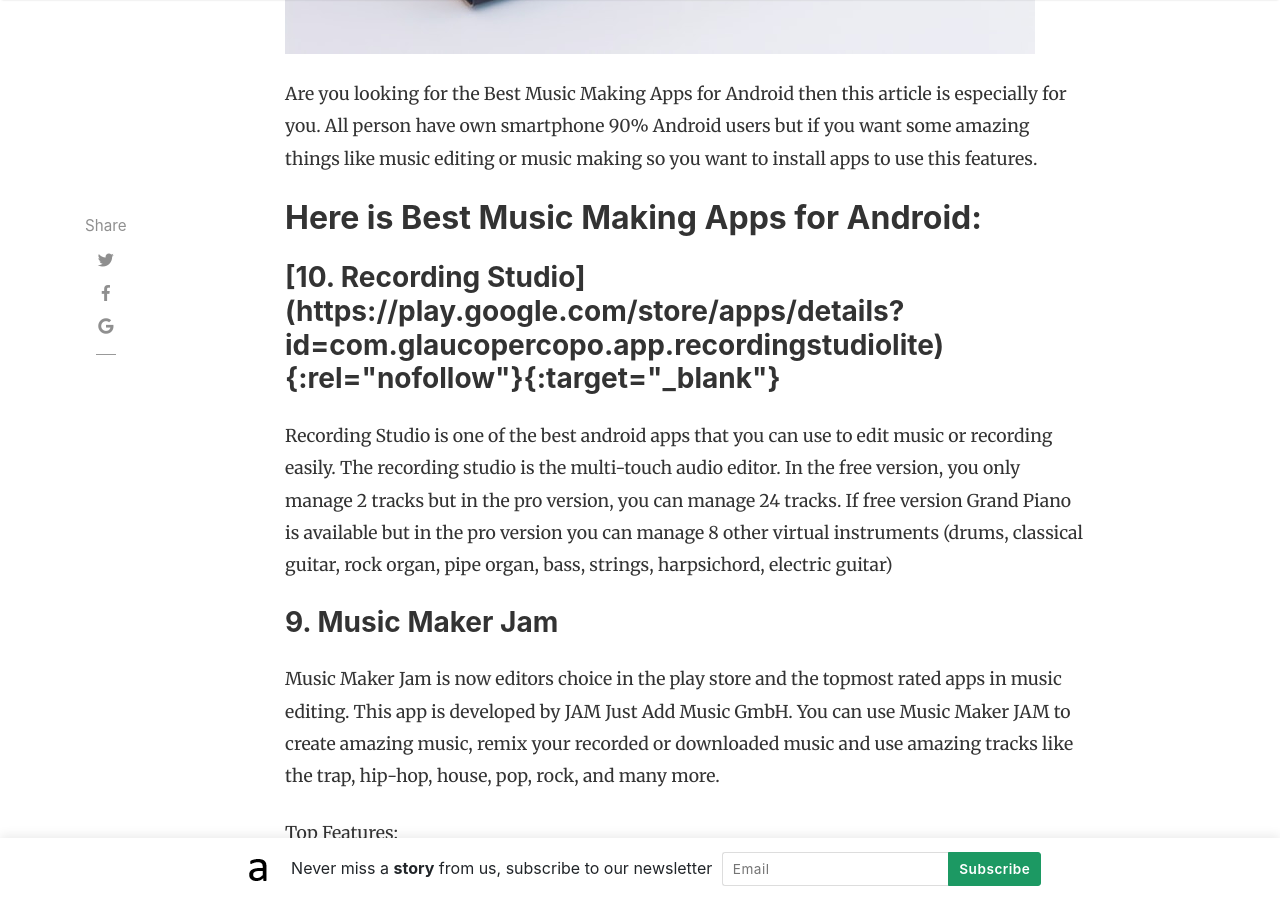
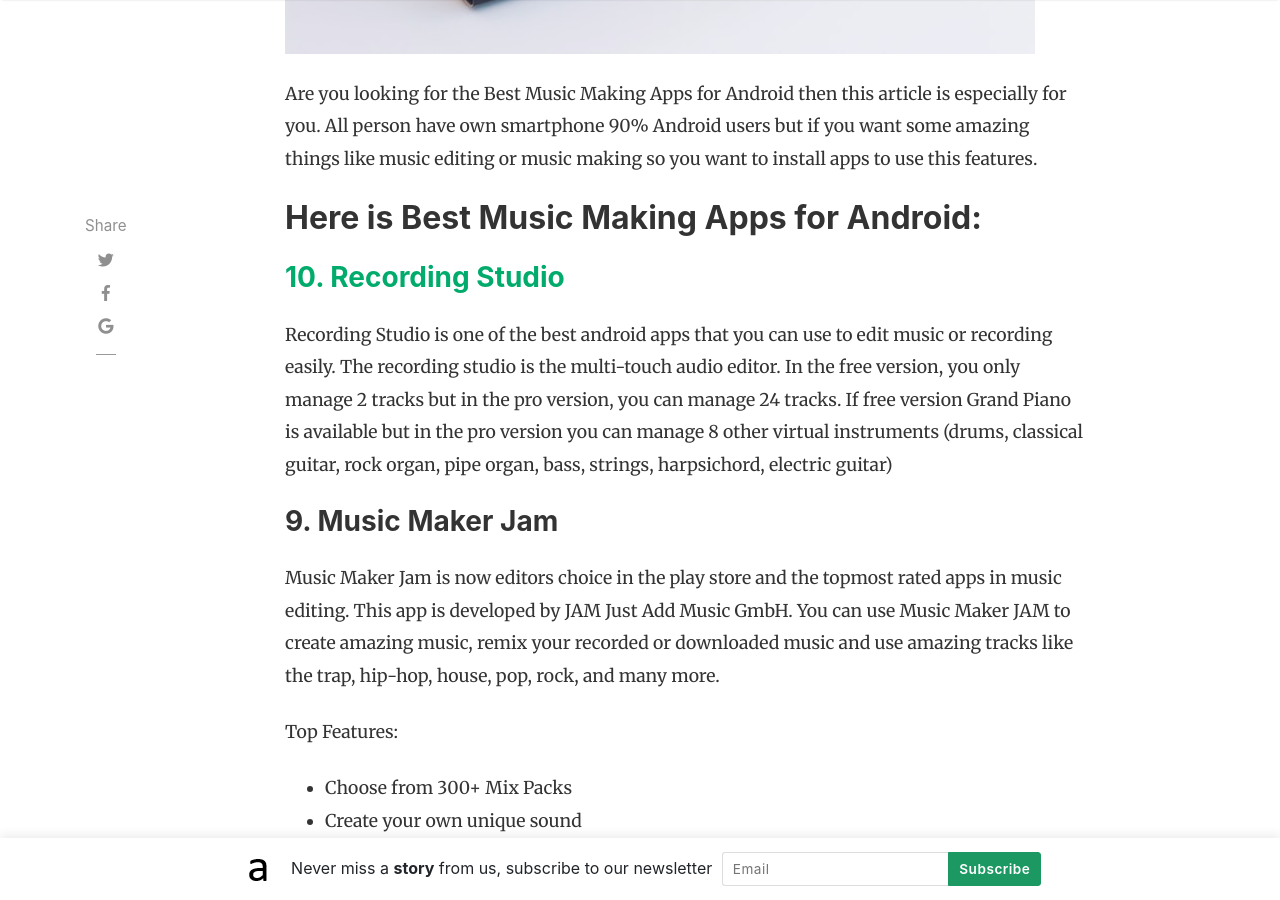
Before and after one commit to andrimoopensource/blog, a Jekyll site: the page built from _posts/2018-08-12-best-music-making-apps-for-android.md, in a window 1280 px wide and 900 px high, scrolled down 909 px. Built offline with Jekyll 4.4.1, drawn with Linux system fonts in a browser that asks for light colours; nearby versions of some CDN libraries; comment, search, counter and statistics services are not loaded.

Commit message:
Update 2018-08-12-best-music-making-apps-for-android.md

```diff
--- a/_posts/2018-08-12-best-music-making-apps-for-android.md
+++ b/_posts/2018-08-12-best-music-making-apps-for-android.md
@@ -10,7 +10,7 @@ Are you looking for the Best Music Making Apps for Android then this article is
 
 ## Here is Best Music Making Apps for Android:
 
-<h3> [10. Recording Studio](https://play.google.com/store/apps/details?id=com.glaucopercopo.app.recordingstudiolite){:rel="nofollow"}{:target="_blank"} </h3>
+### [10. Recording Studio](https://play.google.com/store/apps/details?id=com.glaucopercopo.app.recordingstudiolite){:rel="nofollow"}{:target="_blank"}
 
 Recording Studio is one of the best android apps that you can use to edit music or recording easily. The recording studio is the multi-touch audio editor. In the free version, you only manage 2 tracks but in the pro version, you can manage 24 tracks. If free version Grand Piano is available but in the pro version you can manage 8 other virtual instruments (drums, classical guitar, rock organ, pipe organ, bass, strings, harpsichord, electric guitar)
 
```
